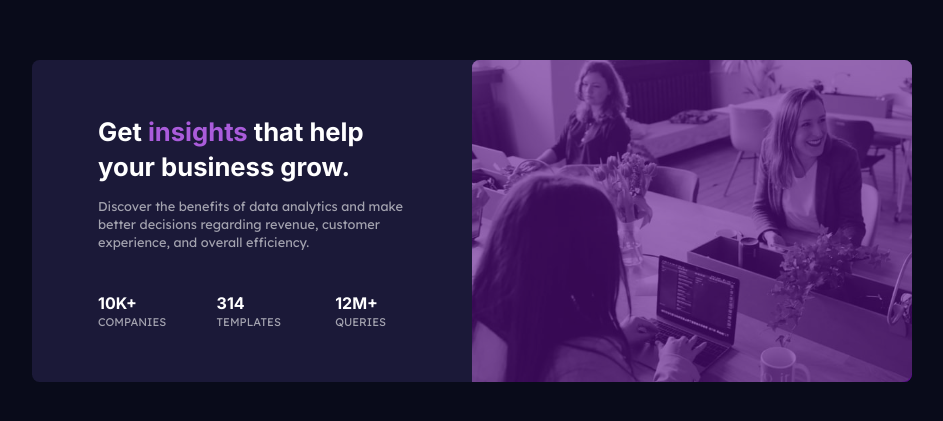
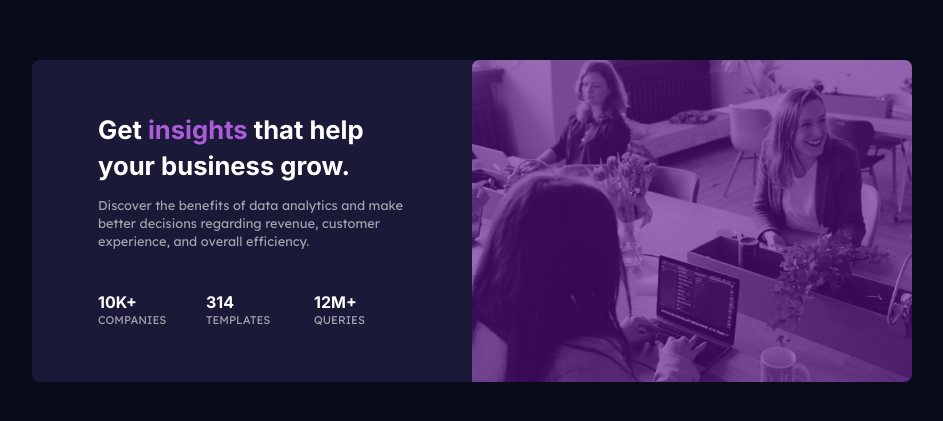
Before and after one commit to yorchAdalbert/stats-preview-card-component, a website: page src/index.html in a window 1280 px wide. Shown: the part 179-600 px from the top of the page, without its empty margins (168-1111 px from the left). Drawn offline with Linux system fonts and the light colour scheme.

Commit message:
Refactor card__stats section

```diff
--- a/src/styles/sass/base/_medias.scss
+++ b/src/styles/sass/base/_medias.scss
@@ -20,13 +20,8 @@
         }
 
         .card__stats {
-            display: flex;
-            justify-content: space-between;
+            grid-template-columns: repeat(3, 1fr);
             padding-top: 1em;
-
-            .card__stats__info {
-                width: 23%;
-            }
         }
     }
 }
--- a/src/styles/sass/components/_card.scss
+++ b/src/styles/sass/components/_card.scss
@@ -9,7 +9,6 @@
     .wrapper {
         width: min(85%, 70%);
         margin: auto;
-        padding-bottom: 1em;
     }
 
     .card__img {
@@ -24,4 +23,10 @@
             border-top-left-radius: .5em;
         }
     }
+
+    .card__stats {
+        display: grid;
+        gap: 1rem;
+        margin-bottom: 1.1rem;
+    }
 }
```
Also changed, not shown: src/styles/css/main.css, 1 other file.
